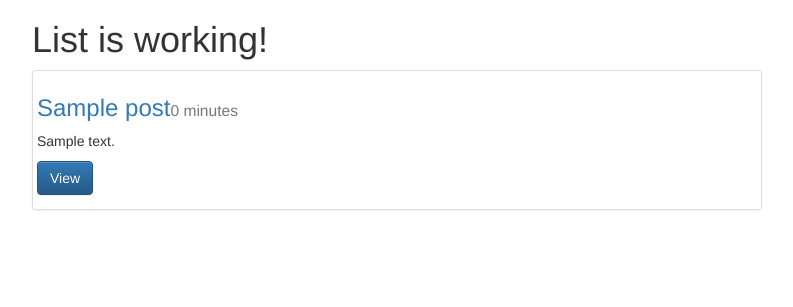
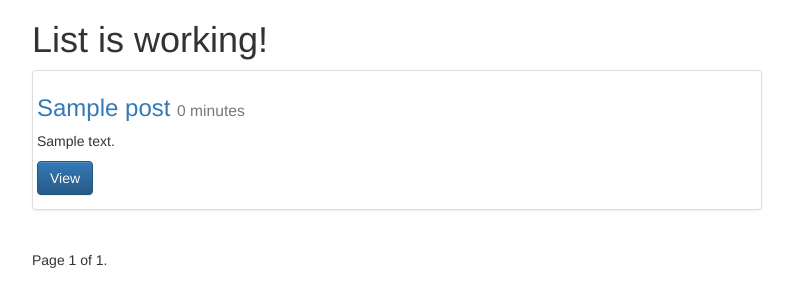
Before and after one commit to Broomspun/trydjango19, a Django app: page / in a window 1280 px wide. Shown: the top 307 px of the page, without its empty margins (243-1036 px from the left). Run offline with Django 3.2, Linux system fonts and the light colour scheme; tables that the repository leaves empty hold one stand-in row (values such as "Sample post"); some libraries are stand-ins or nearby versions.

Commit message:
27-pagination

```diff
--- a/posts/models.py
+++ b/posts/models.py
@@ -9,6 +9,9 @@ class Post(models.Model):
     timestamp = models.DateTimeField(auto_now=False, auto_now_add=True)
     updated = models.DateTimeField(auto_now=True, auto_now_add=False)
 
+    class Meta:
+        ordering = ["-timestamp"]
+
     def __unicode__(self):
         return self.title
 
--- a/posts/views.py
+++ b/posts/views.py
@@ -1,3 +1,4 @@
+from django.core.paginator import Paginator
 from django.shortcuts import render, get_object_or_404, redirect
 from django.http import HttpResponse, HttpResponseRedirect
 from django.contrib import messages
@@ -11,7 +12,12 @@ def post_home(request):
 
 
 def post_list(request):
-    queryset = Post.objects.all().order_by("timestamp")
+    posts = Post.objects.all()
+
+    paginator = Paginator(posts, 3)  # Show 3 posts per page
+
+    page = request.GET.get('page')
+    queryset = paginator.get_page(page)
 
     context = {
         "object_list": queryset,
--- a/templates/index.html
+++ b/templates/index.html
@@ -7,7 +7,7 @@
             <div class="row">
                 <div class="col-sm-12">
                     <div class="thumbnail">
-                        <h3> <a href="{{ obj.get_absolute_url }}"> {{ obj.title }}</a><small>{{ obj.timestamp|timesince }}</small></h3>
+                        <h3> <a href="{{ obj.get_absolute_url }}"> {{ obj.title }} </a> <small>{{ obj.timestamp|timesince }}</small></h3>
                         <p>{{ obj.content|linebreaks|truncatechars:120|linebreaks }}</p>
                         <p><a href="{{ obj.get_absolute_url }}" class="btn btn-primary" role="button">View</a></p>
                     </div>
@@ -15,5 +15,22 @@
             </div>
 
         {% endfor %}
+        <div class="pagination">
+            <span class="step-links">
+                {% if object_list.has_previous %}
+                    <a href="?page=1">&laquo; first</a>
+                    <a href="?page={{ object_list.previous_page_number }}">previous</a>
+                {% endif %}
+
+                <span class="current">
+                    Page {{ object_list.number }} of {{ object_list.paginator.num_pages }}.
+                </span>
+
+                {% if object_list.has_next %}
+                    <a href="?page={{ object_list.next_page_number }}">next</a>
+                    <a href="?page={{ object_list.paginator.num_pages }}">last &raquo;</a>
+                {% endif %}
+            </span>
+        </div>
     </div>
 {% endblock %}
```
